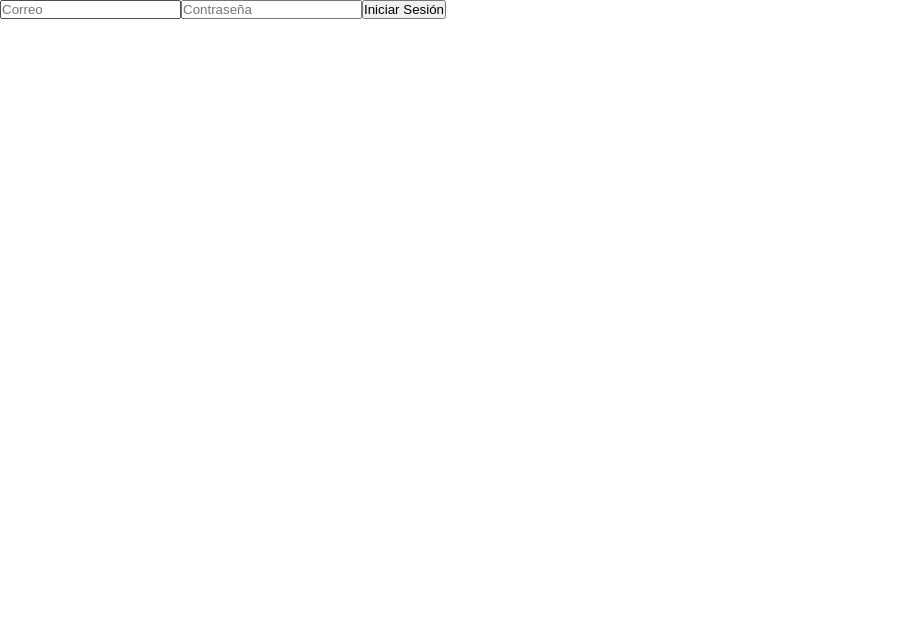
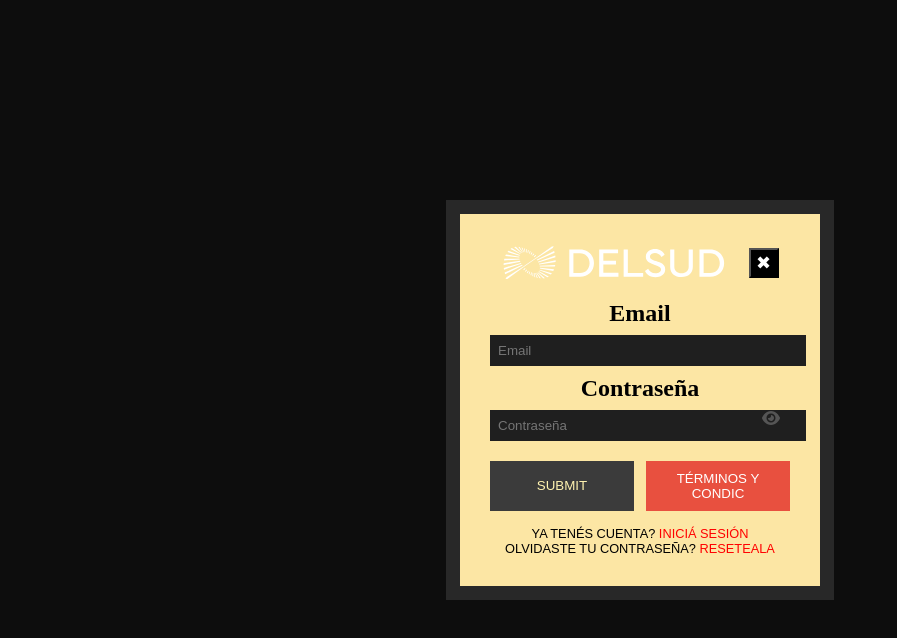
Before and after one commit to leompe8907/ftorneo, a React (Create React App) app: page /signin in a window 1280 px wide. Shown: the top 638 px of the page, without its empty margins (0-897 px from the left). Built offline with nearby package versions, Linux system fonts and the light colour scheme.

Commit message:
Se completaron las areas signin y signup

```diff
--- a/package.json
+++ b/package.json
@@ -3,6 +3,9 @@
   "version": "0.1.0",
   "private": true,
   "dependencies": {
+    "@fortawesome/fontawesome-svg-core": "^6.7.2",
+    "@fortawesome/free-solid-svg-icons": "^6.7.2",
+    "@fortawesome/react-fontawesome": "^0.2.2",
     "@testing-library/dom": "^10.4.0",
     "@testing-library/jest-dom": "^6.6.3",
     "@testing-library/react": "^16.3.0",
--- a/src/Pages/SignIn.jsx
+++ b/src/Pages/SignIn.jsx
@@ -1,26 +1,64 @@
 import React, { useState } from 'react';
 import { useNavigate } from 'react-router-dom';
 import authService from '../Services/authService';
+import { FontAwesomeIcon } from '@fortawesome/react-fontawesome';
+import { faEye, faEyeSlash } from '@fortawesome/free-solid-svg-icons';
+import logo from "../Static/Img/Logo.svg"
+
+import '../Static/Style/SingIn.scss';
 
 export default function SignIn() {
     const [email, setEmail] = useState('');
     const [contraseña, setContraseña] = useState('');
+    const [mostrarContraseña, setMostrarContraseña] = useState(false);
     const navigate = useNavigate();
 
     const handleLogin = async () => {
         try {
             await authService.login(email, contraseña);
-            navigate('/index');
+            navigate('/torneo');
         } catch (error) {
             alert('Credenciales inválidas');
         }
     };
 
     return (
-        <div>
-            <input value={email} onChange={(e) => setEmail(e.target.value)} placeholder="Correo" />
-            <input value={contraseña} onChange={(e) => setContraseña(e.target.value)} type="password" placeholder="Contraseña" />
-            <button onClick={handleLogin}>Iniciar Sesión</button>
+        <div className="login-container">
+            <div className="login-box">
+                <div className="login-header">
+                    <img className="logo" src={logo} alt="Logo"/>
+                    <button className="close-btn">✖</button>
+                </div>
+                <label>Email</label>
+                <input
+                    value={email}
+                    onChange={(e) => setEmail(e.target.value)}
+                    type="email"
+                    placeholder="Email"
+                />
+                <label>Contraseña</label>
+                <div className="password-wrapper">
+                    <input
+                        value={contraseña}
+                        onChange={(e) => setContraseña(e.target.value)}
+                        type={mostrarContraseña ? 'text' : 'password'}
+                        placeholder="Contraseña"
+                    />
+                    <FontAwesomeIcon
+                        icon={mostrarContraseña ? faEyeSlash : faEye}
+                        className="eye-icon"
+                        onClick={() => setMostrarContraseña(!mostrarContraseña)}
+                    />
+                </div>
+                <div className="buttons">
+                    <button className="submit-btn" onClick={handleLogin}>SUBMIT</button>
+                    <button className="terms-btn">TÉRMINOS Y CONDIC</button>
+                </div>
+                <div className="links">
+                    <p>YA TENÉS CUENTA? <span className="link">INICIÁ SESIÓN</span></p>
+                    <p>OLVIDASTE TU CONTRASEÑA? <span className="link">RESETEALA</span></p>
+                </div>
+            </div>
         </div>
     );
 }
--- a/src/Pages/SignUp.jsx
+++ b/src/Pages/SignUp.jsx
@@ -101,15 +101,21 @@
 
           </div>
 
-          <div className="botones-finales terminos">
+          <div className="botones-finales">
             <button type="submit" className="submit-btn">SUBMIT</button>
             <button type="button" className="btn-condiciones">TÉRMINOS Y CONDIC</button>
           </div>
         </form>
 
         <div className="acciones-secundarias">
-          <p>¿YA TENÉS CUENTA? <span className="link" onClick={() => navigate('/signin')}>INICIÁ SESIÓN</span></p>
-          <p>¿OLVIDASTE TU CONTRASEÑA? <span className="link">RESETEALA</span></p>
+          <div className="secundarias">
+            <p>¿YA TENÉS CUENTA? </p>
+              <span className="link" onClick={() => navigate('/signin')}>INICIÁ SESIÓN</span>
+          </div>
+          <div className="secundarias">
+            <p>¿OLVIDASTE TU CONTRASEÑA? </p>
+            <span className="link">RESETEALA</span>
+          </div>
         </div>
       </div>
     </div>
--- /dev/null
+++ b/src/Static/Style/SingIn.scss
@@ -0,0 +1,104 @@
+.login-container {
+    background-color: #0d0d0d;
+    display: flex;
+    justify-content: center;
+    align-items: center;
+    height: 100vh;
+
+    .login-box {
+        background-color: #fce6a4;
+        padding: 30px;
+        border: 14px solid #282828;
+        width: 300px;
+        text-align: center;
+        color: #000;
+
+        .login-header {
+            display: flex;
+            justify-content: space-around;
+            align-items: center;
+            margin-bottom: 20px;
+
+            .logo{
+                width: 14em;
+            }
+            .close-btn {
+                background-color: #000;
+                width: 30px;
+                height: 30px;
+                color: #fff;
+                font-size: large;
+                cursor: pointer;
+                &:hover {
+                    color: #e8503f;
+                }
+            }
+
+        }
+        label{
+            font-family: Agency FB;
+            font-weight: 700;
+            font-size: 24px;
+            line-height: 100%;
+            letter-spacing: 0%;
+            text-align: center;
+
+        }
+
+        input {
+            width: 100%;
+            padding: 8px;
+            margin: 10px 0;
+            border: none;
+            background: #1f1f1f;
+            color: #fff;
+        }
+
+        .password-wrapper {
+        position: relative;
+        }
+
+        .eye-icon {
+            position: absolute;
+            right: 10px;
+            top: 35%;
+            transform: translateY(-50%);
+            cursor: pointer;
+            color: #555;
+
+        }
+        .buttons {
+            display: flex;
+            justify-content: space-between;
+            margin-top: 10px;
+
+            .submit-btn {
+                background-color: #3b3b3b;
+                color: #fff3b0;
+                border: none;
+                padding: 10px;
+                cursor: pointer;
+                width: 48%;
+            }
+
+            .terms-btn {
+                background-color: #e8503f;
+                color: #fff;
+                border: none;
+                padding: 10px;
+                cursor: pointer;
+                width: 48%;
+            }
+        }
+
+        .links {
+            margin-top: 15px;
+            font-size: 0.8em;
+        }
+
+        .link {
+            color: red;
+            cursor: pointer;
+        }
+    }
+}
--- a/src/Static/Style/SingUp.scss
+++ b/src/Static/Style/SingUp.scss
@@ -14,7 +14,7 @@
 .containner-register-interno {
   background-color: $amarillo-suave;
   padding: 2rem;
-  border: 6px solid $gris;
+  border: 14px solid $gris;
   width: 90%;
   max-width: 500px;
   display: flex;
@@ -22,7 +22,7 @@
   align-items: center;
 
   .logo {
-    width: 120px;
+    width: 226px;
     margin-bottom: 1rem;
   }
 
@@ -80,10 +80,16 @@
   }
 
   .terminos {
-    margin-top: 1rem;
-    font-weight: bold;
-    font-size: 0.9rem;
+    display: flex;
+    flex-direction: row;
+    align-items: center;
+    font-family: Agency FB;
+    font-weight: 700;
+    font-size: 34px;
+    line-height: 100%;
+    letter-spacing: 0%;
     text-align: center;
+
 
     label {
       display: flex;
@@ -105,30 +111,68 @@
 
   .botones-finales {
     display: flex;
-    justify-content: center;
+    justify-content: space-around;
     margin-top: 1rem;
+    margin-bottom: 2em;
 
     .submit-btn {
-      background-color: $gris;
-      color: white;
-      font-weight: bold;
+      font-family: Agency FB;
+      font-weight: 700;
+      font-size: 30px;
+      line-height: 100%;
+      text-align: center;
+      vertical-align: middle;
+      background-color: #534D3C;
+      color: #F5E2A0;
+      width: 7em;
+
+;
       padding: 0.6rem 2rem;
-      border: none;
-      font-size: 1rem;
+      cursor: pointer;
+    }
+
+    .btn-condiciones{
+      font-family: Agency FB;
+      font-weight: 700;
+      font-size: 30px;
+      line-height: 100%;
+      text-align: center;
+      vertical-align: middle;
+      background: #E64734;
+      color: #ffffff;
+      padding: 0.6rem 1rem;
       cursor: pointer;
     }
   }
 
   .acciones-secundarias {
-    text-align: center;
-    margin-top: 1rem;
-    font-size: 0.85rem;
+    display: flex;
+    flex-direction: column;
+    align-items: stretch;
+    height: 60px;
+    justify-content: space-around;
+    width: 75%;
 
-    .link {
-      color: $rojo;
-      font-weight: bold;
-      cursor: pointer;
-      margin-left: 0.3rem;
+    .secundarias{
+    display: flex;
+    justify-content: flex-start;
+    align-items: center;
+    flex-direction: row;
+    flex-wrap: nowrap;
+      p{
+        font-family: Agency FB;
+        font-weight: 700;
+        font-size: 22px;
+        line-height: 100%;
+        letter-spacing: 0%;
+        margin-right: 30px;
+      }
+      .link {
+        color: $rojo;
+        font-weight: bold;
+        cursor: pointer;
+        margin-left: 0.3rem;
+      }
     }
   }
 }
```
Also changed, not shown: 1 other file (tests, documents, lock files or other folders).
